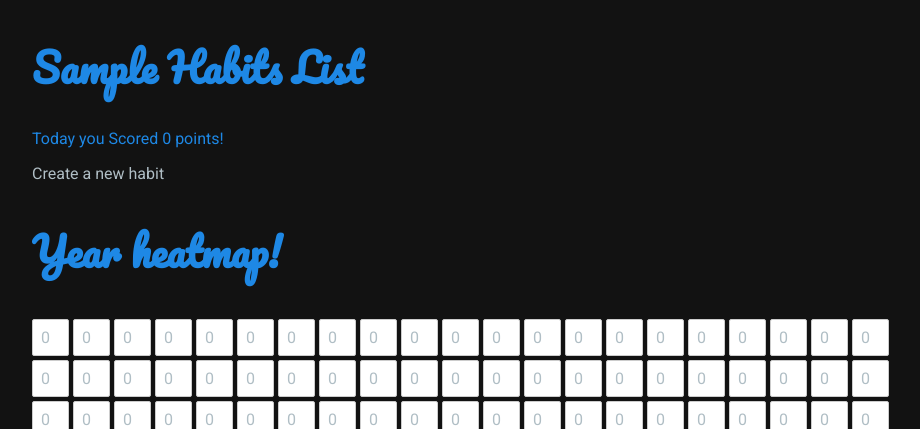
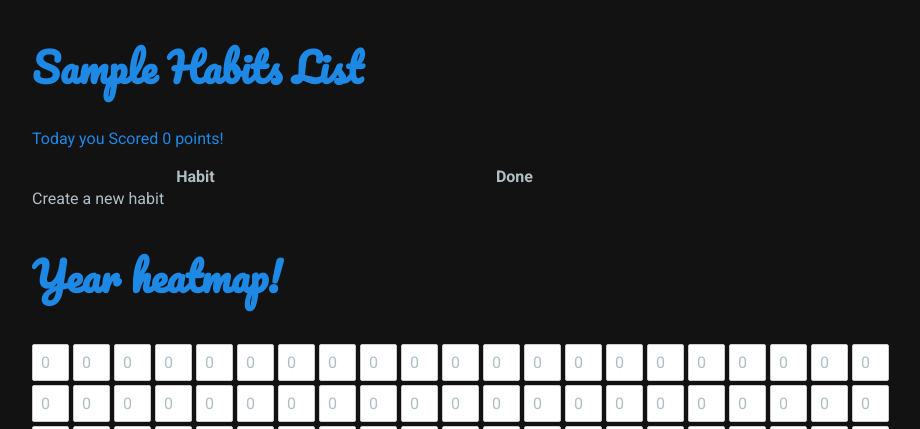
Before and after one commit to AlessandroLorenzi/habits, a Django app: page / in a window 1280 px wide. Shown: the top 429 px of the page, without its empty margins (288-1208 px from the left). Run offline with Django 5.2, Linux system fonts and the light colour scheme; the visitor is signed in with stand-in values (Sample User, id 1); data comes from the database, SQL or seed files in the repository; data that the repository does not hold is empty.

Commit message:
feat: redesign home view

```diff
--- a/core/templates/habit_list.html
+++ b/core/templates/habit_list.html
@@ -12,9 +12,15 @@
 </script>
 
 <div id="habit-list">
-    {% for habit in habits %}
-    {% include "habit_card.html" %}
-    {% endfor %}
+    <table style="width: 100%">
+        <tr>
+            <th>Habit</th>
+            <th>Done</th>
+        </tr>
+        {% for habit in habits %}
+        {% include "habit_card.html" %}
+        {% endfor %}
+    </table>
 </div>
 
 <a class="pointed" hx-get="/new/" hx-swap="outerHTML">Create a new habit</a>
--- a/core/views.py
+++ b/core/views.py
@@ -10,7 +10,6 @@ from django.utils import timezone
 from datetime import datetime, timedelta
 from django.db.models import Sum
 from django.db.models import Max, Min
-from django.http import HttpResponse
 
 
 class HabitListView(LoginRequiredMixin, ListView):
```
Also changed, not shown: core/templates/habit_card.html (+6 -10 lines).
